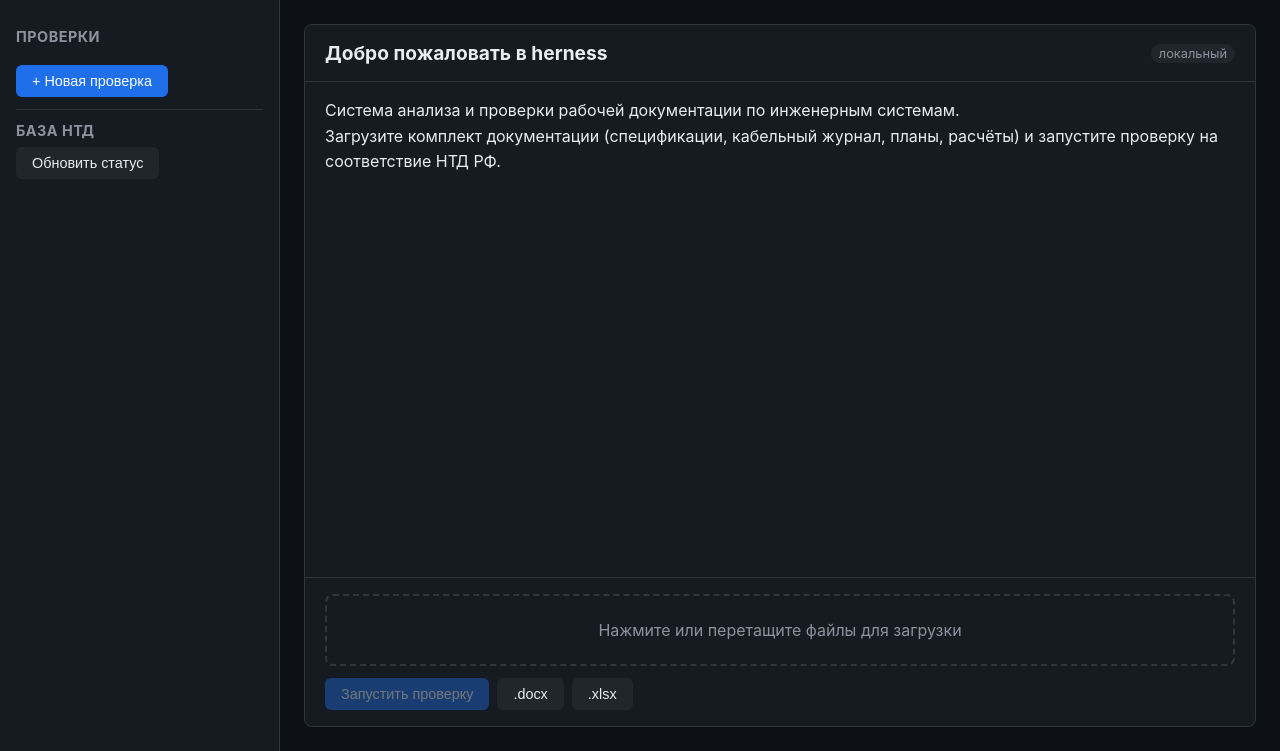
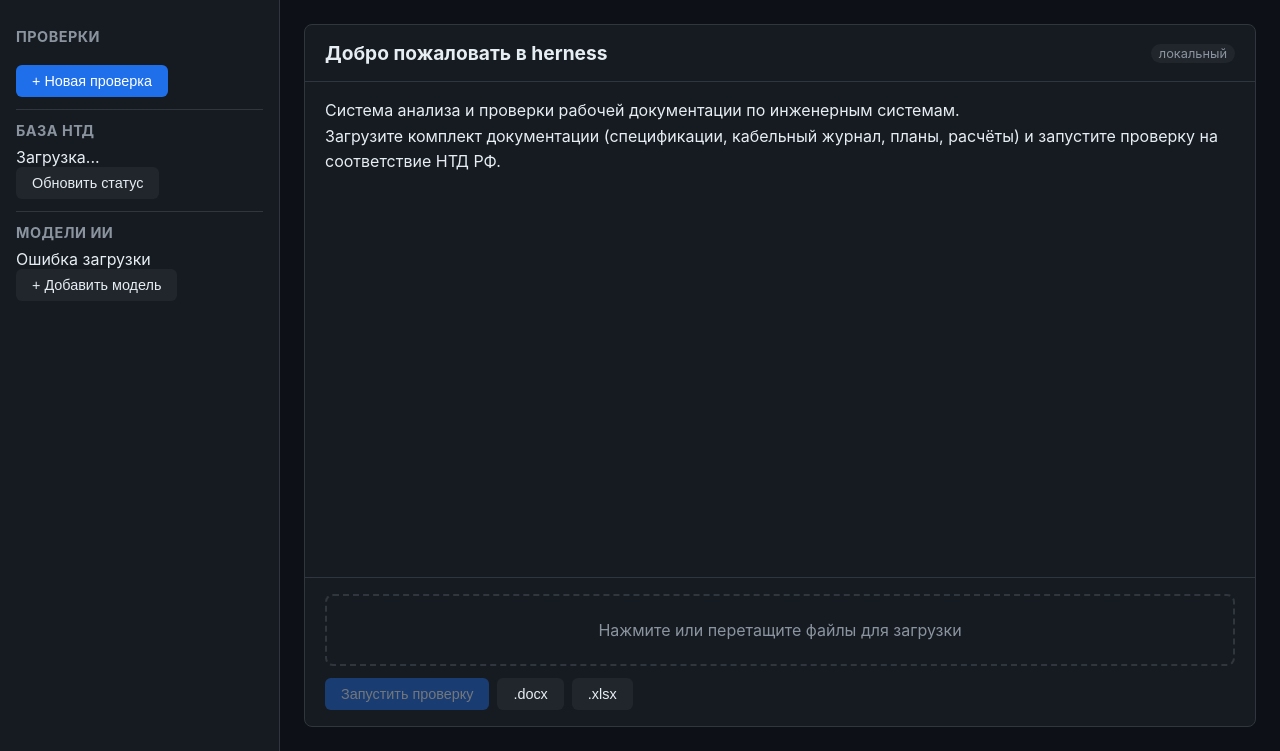
Before and after one commit to gubarandrej-bit/herness, a FastAPI app: page / in a window 1280 px wide. Shown: the part 62-813 px from the top of the page. Run offline with FastAPI, Linux system fonts and the light colour scheme.

Commit message:
Fix AI model API (Body annotation), add model management to sidebar, improve NTD loading diagnostics

```diff
--- a/app/main.py
+++ b/app/main.py
@@ -69,9 +69,13 @@ def startup():
     logging.basicConfig(level=logging.INFO, format="%(message)s")
     log = logging.getLogger("herness")
     config.ensure_dirs()
+    # Принудительно создаём структуру БД и загружаем НТД при старте
     init_db(config.DEFAULT_ADMIN_LOGIN, config.DEFAULT_ADMIN_PASSWORD)
-    ntd_count = ntd_loader.ensure_ntd_table()
-    log.info(f"Загружено документов НТД: {ntd_count}")
+    try:
+        ntd_count = ntd_loader.ensure_ntd_table()
+        log.info(f"Загружено документов НТД: {ntd_count}")
+    except Exception as e:
+        log.warning(f"Ошибка загрузки НТД: {e}")
 
 
 # --- health / debug --------------------------------------------------
@@ -416,13 +420,16 @@ def list_ai_models(request: Request):
 
 
 @app.put("/api/ai-models")
-def upsert_ai_model(request: Request, data: dict):
-    user = getattr(request.state, "user", None)
+def upsert_ai_model(data: dict, request: Request = None):
+    user = getattr(getattr(request, 'state', None), 'user', None) if request else None
     if not user or user["role"] != "admin":
         raise HTTPException(403)
+    name = data.get("name", "")
+    if not name:
+        raise HTTPException(400, "Не указано имя модели")
     with db() as conn:
         existing = conn.execute(
-            "SELECT id FROM ai_models WHERE name = ?", (data["name"],)
+            "SELECT id FROM ai_models WHERE name = ?", (name,)
         ).fetchone()
         if existing:
             conn.execute(
@@ -436,10 +443,11 @@ def upsert_ai_model(request: Request, data: dict):
             conn.execute(
                 """INSERT INTO ai_models (name, kind, provider, base_url, model_id, api_key, is_enabled, notes, created_at, updated_at)
                    VALUES (?, ?, ?, ?, ?, ?, ?, ?, ?, ?)""",
-                (data["name"], data.get("kind", "cloud"), data.get("provider", "openai-compatible"),
+                (name, data.get("kind", "cloud"), data.get("provider", "openai-compatible"),
                  data.get("base_url", ""), data.get("model_id", ""), data.get("api_key", ""),
                  data.get("is_enabled", 1), data.get("notes", ""), utcnow(), utcnow()),
             )
+        log_action(conn, user_id=user["id"], login=user["login"], action="upsert_ai_model", target=name)
     return {"ok": True}
 
 
--- a/app/static/js/herness.js
+++ b/app/static/js/herness.js
@@ -198,12 +198,28 @@ async function toggleBlock(id) { await fetch(`/api/admin/users/${id}/toggle-bloc
 async function delUser(id) { if (!confirm('Удалить пользователя?')) return; await fetch(`/api/admin/users/${id}`, { method: 'DELETE' }); loadUsers(); }
 /* --- admin: AI models --- */
 async function loadAiModels() {
-  const r = await fetch('/api/ai-models'); if (!r.ok) return;
-  const j = await r.json(); const el = document.getElementById('ai-model-list');
-  el.innerHTML = j.models.map(m => `<div style="font-size:.85rem;margin:2px 0;display:flex;justify-content:space-between;align-items:center">
-    <span>${m.name} (${m.kind}) ${m.is_default ? '⭐' : ''} ${m.is_enabled ? '' : '🚫'}</span>
-    <button onclick="delModel(${m.id})" class="btn-sm" style="color:var(--danger)">✕</button>
-  </div>`).join('');
+  const el = document.getElementById('model-list') || document.getElementById('ai-model-list');
+  if (!el) return;
+  el.textContent = 'Загрузка...';
+  try {
+    const r = await fetch('/api/ai-models');
+    if (!r.ok) { el.textContent = 'Ошибка загрузки'; return; }
+    const j = await r.json();
+    el.innerHTML = j.models.map(m =>
+      `<div style="font-size:.8rem;margin:2px 0;display:flex;justify-content:space-between;align-items:center">
+        <span>${m.name} (${m.kind}) ${m.is_enabled ? '✅' : '🚫'}</span>
+        <button onclick="delModelById(${m.id})" class="btn-sm" style="color:var(--danger);padding:2px 6px;font-size:.8rem">✕</button>
+      </div>`
+    ).join('');
+    if (!j.models.length) el.textContent = 'Модели не добавлены. Нажмите «+ Добавить модель»';
+  } catch (e) {
+    el.textContent = 'Ошибка: ' + e.message;
+  }
+}
+async function delModelById(id) {
+  if (!confirm('Удалить модель?')) return;
+  await fetch('/api/ai-models/' + id, { method: 'DELETE' });
+  loadAiModels();
 }
 function showAddModel() {
   const mc = document.getElementById('modal-content');
@@ -234,4 +250,5 @@ function closeModal() { document.getElementById('modal-overlay').style.display =
 setupUpload();
 if (document.getElementById('check-list')) loadChecks();
 if (document.getElementById('ntd-status')) loadNtdStatus();
+if (document.getElementById('model-list') || document.getElementById('ai-model-list')) loadAiModels();
 if (document.getElementById('users-table')) loadUsers();
--- a/app/templates/index.html
+++ b/app/templates/index.html
@@ -26,8 +26,12 @@
     <button onclick="newCheck()" class="btn-primary" style="margin-top:12px">+ Новая проверка</button>
     <hr>
     <h3>База НТД</h3>
-    <div id="ntd-status"></div>
+    <div id="ntd-status">Загрузка...</div>
     <button onclick="refreshNtd()" class="btn-sm">Обновить статус</button>
+    <hr>
+    <h3>Модели ИИ</h3>
+    <div id="model-list">Загрузка...</div>
+    <button onclick="showAddModel()" class="btn-sm">+ Добавить модель</button>
   </aside>
   <section class="main-area" id="main-area">
     <div class="dialog" id="dialog">
```
